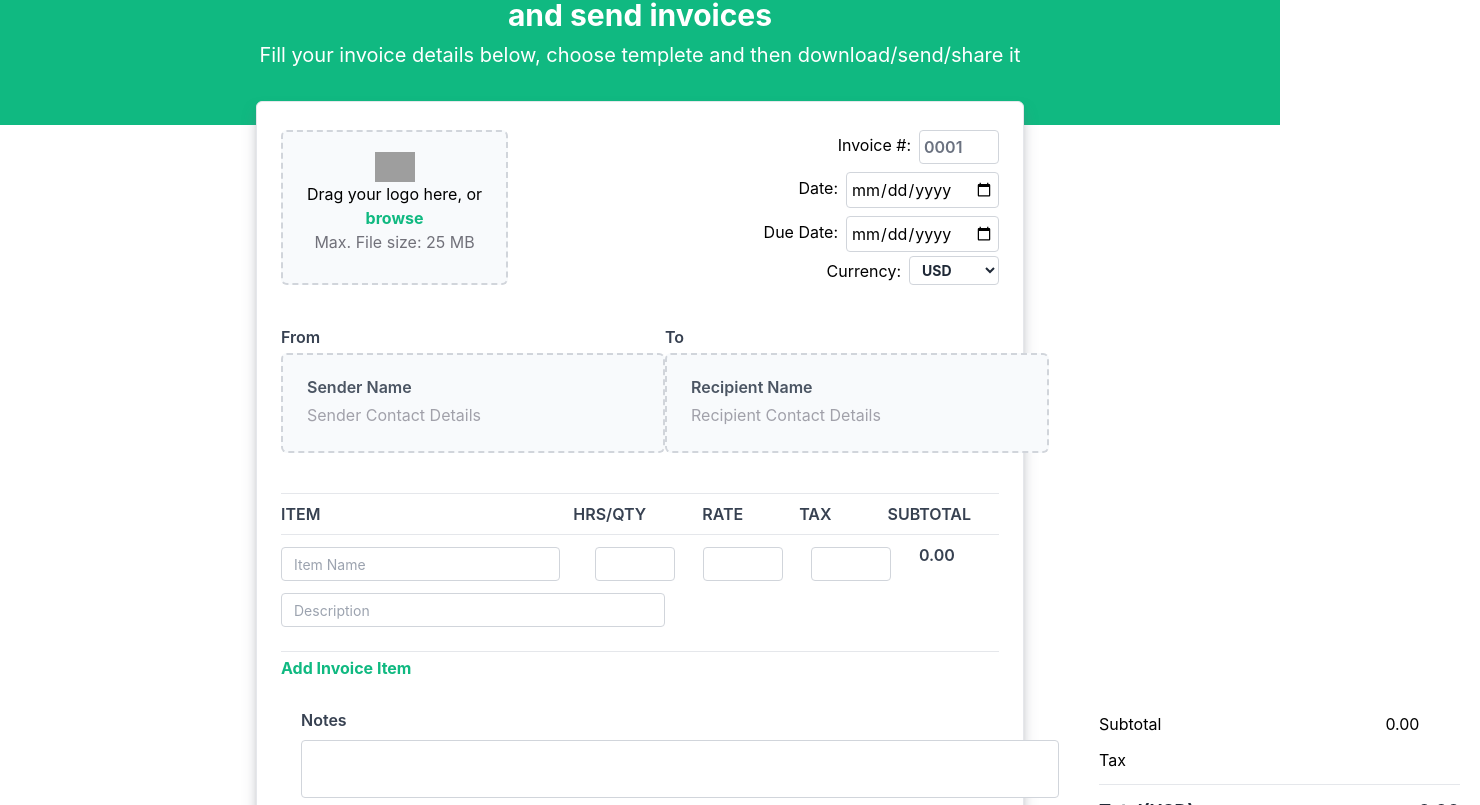
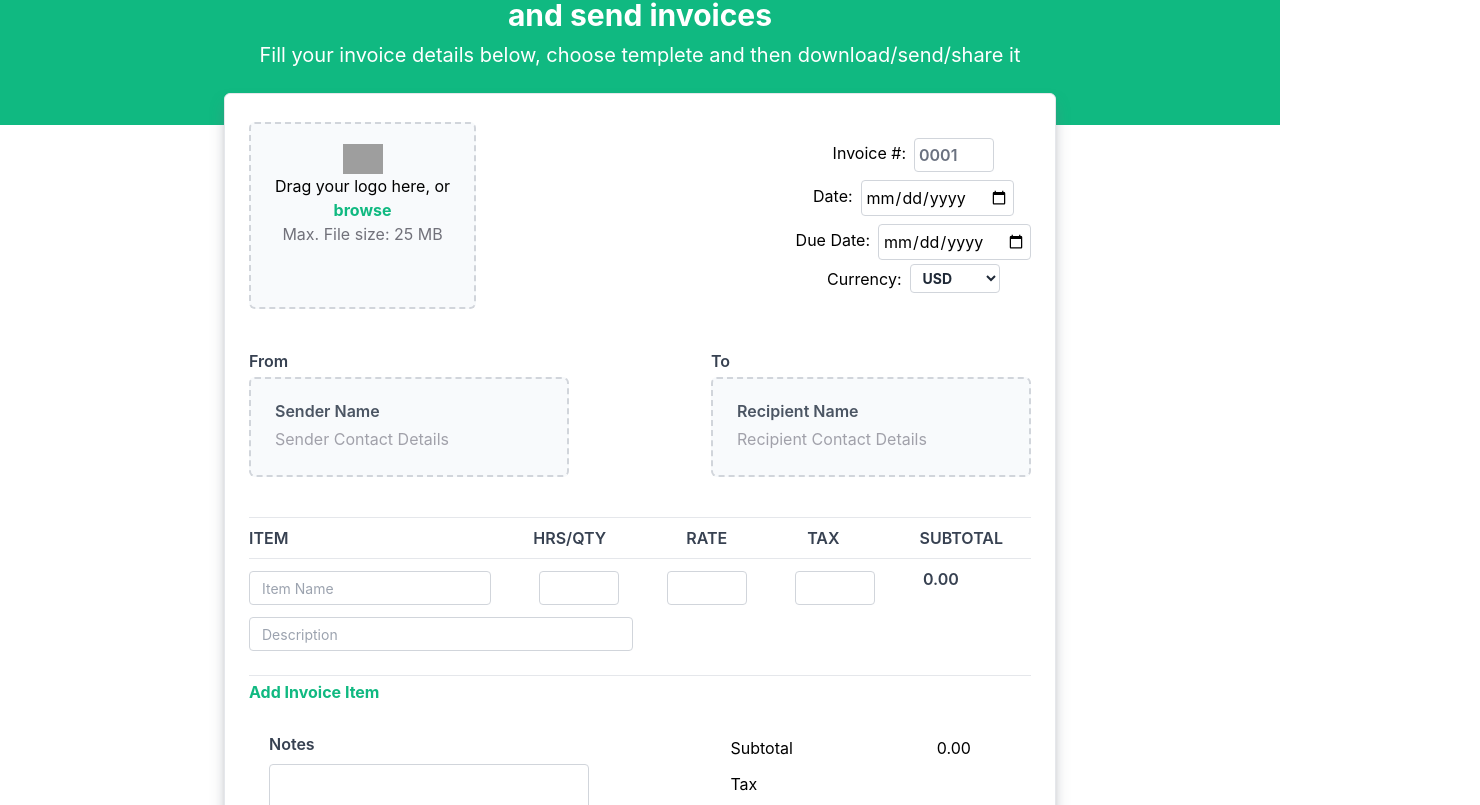
Before and after one commit to talhasaeed22/Invoice_Generator, a React (Create React App) app: page / in a window 1280 px wide. Shown: the part 135-940 px from the top of the page, 1480 px wide, since content can reach past the window. Built offline with nearby package versions, Linux system fonts and the light colour scheme; grey boxes are pictures that could not be loaded.

Commit message:
Responsiveness

```diff
--- a/src/Home.js
+++ b/src/Home.js
@@ -15,13 +15,13 @@ const Home = () => {
                 <h1 className=' font-bold text-3xl'>Quickly Create</h1>
                 <h1 className=' font-bold text-3xl'>and send invoices</h1>
 
-                <h6 className='my-2 text-xl'>Fill your invoice details below, choose templete and then download/send/share it</h6>
+                <h6 className='my-2 text-xl text-center'>Fill your invoice details below, choose templete and then download/send/share it</h6>
             </div>
 
-            <div className="form py-4 lg:px-64 relative -top-10  ">
+            <div className="form py-4 2xl:px-72 xl:px-56 lg:px-36 md:px-20 sm:px-12 s:px-6 relative -top-12  ">
                 <div className='flex flex-col border p-6  shadow-lg shadow-gray-500/50 bg-white rounded-md'>
 
-                    <div className='flex flex-row justify-between'>
+                    <div className='flex flex-col xl:flex-row md:flex-row 2xl:flex-row sm:flex-row justify-between'>
 
                         <div className="mt-1 bg-slate-50 flex justify-center px-6 pt-5 pb-6 border-2 border-gray-300 border-dashed rounded-md">
                             <div className="left flex flex-col items-center">
@@ -31,7 +31,7 @@ const Home = () => {
                             </div>
                         </div>
 
-                        <div className="right flex flex-col gap-1 ">
+                        <div className="right flex flex-col gap-1 s:my-4 s:items-center ">
 
                             <div className='flex items-center justify-end gap-2'>
                                 <label htmlFor="invoice">Invoice #:</label>
@@ -68,10 +68,10 @@ const Home = () => {
 
                     </div>
 
-                    <div className='flex flex-row justify-between py-10'>
+                    <div className='flex flex-col 2xl:flex-row xl:flex-row lg:flex-row md:flex-row sm:flex-row justify-between py-10'>
                         <div >
                             <h5 className='font-semibold text-gray-700'>From</h5>
-                            <div className="mt-1 cursor-pointer gap-1 bg-slate-50 flex flex-col justify-center px-6 pt-5 pb-6 border-2 border-gray-300 border-dashed rounded-md w-96">
+                            <div className="mt-1 cursor-pointer gap-1 bg-slate-50 flex flex-col justify-center px-6 pt-5 pb-6 border-2 border-gray-300 border-dashed rounded-md xl-w-96 lg:w-80 md:w-64">
                                 <span className='font-semibold text-gray-600'>Sender Name</span>
                                 <span className='text-zinc-400'>Sender Contact Details</span>
                             </div>
@@ -79,7 +79,7 @@ const Home = () => {
 
                         <div>
                             <h5 className='font-semibold text-gray-700'>To</h5>
-                            <div className="mt-1 cursor-pointer gap-1 bg-slate-50 flex flex-col justify-center px-6 pt-5 pb-6 border-2 border-gray-300 border-dashed rounded-md w-96">
+                            <div className="mt-1 cursor-pointer gap-1 bg-slate-50 flex flex-col justify-center px-6 pt-5 pb-6 border-2 border-gray-300 border-dashed rounded-md xl-w-96 lg:w-80 md:w-64">
                                 <span className='font-semibold text-gray-600'>Recipient Name</span>
                                 <span className='text-zinc-400'>Recipient Contact Details</span>
                             </div>
@@ -93,7 +93,7 @@ const Home = () => {
                             <span>ITEM</span>
                         </div>
 
-                        <div className='flex justify-between gap-14 pr-7'>
+                        <div className='flex justify-between 2xl:gap-20 xl:gap-20 lg:gap-24 md:gap-16 sm:gap-8 s:gap-7 pr-7'>
                             <span>HRS/QTY</span>
                             <span>RATE</span>
                             <span>TAX</span>
@@ -108,11 +108,11 @@ const Home = () => {
                             <input type="text" name="item_name" id="item_name" placeholder='Item Name' className='mt-1 border border-gray-300 rounded py-1 px-3 placeholder:font-normal placeholder:text-sm w-full ' />
                         </div>
 
-                        <div className='flex justify-between gap-7 '>
+                        <div className='flex justify-between xl:gap-12 md:gap-14 sm:gap-10 s:gap-11 2xl:pr-0 md:pr-7 sm:pr-10 s:pr-4 pr-16'>
                             <span></span>
-                            <input type="text" name="item_qty" id="item_qty" className='mt-1  border border-gray-300 rounded py-1 px-3 placeholder:font-normal placeholder:text-sm lg:w-20 ' />
-                            <input type="text" name="item_rate" id="item_rate" className='mt-1  border border-gray-300 rounded py-1 px-3 placeholder:font-normal placeholder:text-sm lg:w-20 ' />
-                            <input type="text" name="item_tax" id="item_tax" className='mt-1  border border-gray-300 rounded py-1 px-3 placeholder:font-normal placeholder:text-sm lg:w-20 ' />
+                            <input type="text" name="item_qty" id="item_qty" className='mt-1  border border-gray-300 rounded py-1 px-3 placeholder:font-normal placeholder:text-sm lg:w-20 md:w-20 sm:w-12 s:w-12 w-20    ' />
+                            <input type="text" name="item_rate" id="item_rate" className='mt-1  border border-gray-300 rounded py-1 px-3 placeholder:font-normal placeholder:text-sm lg:w-20 md:w-20 sm:w-12 s:w-12 w-20    ' />
+                            <input type="text" name="item_tax" id="item_tax" className='mt-1  border border-gray-300 rounded py-1 px-3 placeholder:font-normal placeholder:text-sm lg:w-20 md:w-20 sm:w-12 s:w-12 w-20    ' />
                             <span className='lg:w-20'>{item.item_total}</span>
                         </div>
                     </div>
@@ -124,25 +124,25 @@ const Home = () => {
 
                     <span className='text-emerald-500 font-bold mt-1 cursor-pointer'>Add Invoice Item</span>
 
-                    <div className='flex justify-between'>
+                    <div className='flex justify-between flex-col xl:flex-row md:flex-row 2xl:flex-row sm:flex-row'>
 
                         <div className='left p-5 flex flex-col '>
                             <span className='font-semibold text-gray-700 my-2'>Notes</span>
-                            <textarea className='border border-gray-300 rounded resize-none py-1 px-3' name="notes" id="notes" cols="70" rows="2"></textarea>
+                            <textarea className='border border-gray-300 rounded resize-none py-1 px-3 lg:w-80 md:w-80 sm:w-64 w-56' name="notes" id="notes" cols="60" rows="2"></textarea>
                         </div>
 
                         <div className='right text-base p-5 w-fill'>
-                            <div className='flex gap-56 my-3'>
+                            <div className='flex 2xl:gap-56 xl:gap-36 lg:gap-24 md:gap-16 sm:gap-12 gap-7 my-3'>
                                 <span>Subtotal</span>
                                 <span>0.00</span>
                             </div>
-                            <div className='flex gap-56 my-3'>
+                            <div className='flex 2xl:gap-56 xl:gap-36 lg:gap-24 md:gap-16 sm:gap-12 my-3'>
                                 <span>Tax</span>
                                 <span></span>
                             </div>
 
                             <hr />
-                            <div className='flex gap-56 my-3 font-bold text-gray-800 text-lg'>
+                            <div className='flex 2xl:gap-56 xl:gap-36 lg:gap-24 md:gap-16 sm:gap-12 my-3 font-bold text-gray-800 2xl:text-lg lg:text-lg md:text-lg text-sm'>
                                 <span>Total(USD)</span>
                                 <span>0.00</span>
                             </div>
--- a/tailwind.config.js
+++ b/tailwind.config.js
@@ -5,6 +5,26 @@ module.exports = {
   ],
   theme: {
     extend: {},
+    screens: {
+
+
+      's' : '200px',
+      // => @media (min-width: 0px) { ... }
+      'sm': '640px',
+      // => @media (min-width: 640px) { ... }
+
+      'md': '768px',
+      // => @media (min-width: 768px) { ... }
+
+      'lg': '1024px',
+      // => @media (min-width: 1024px) { ... }
+
+      'xl': '1280px',
+      // => @media (min-width: 1280px) { ... }
+
+      '2xl': '1536px',
+      // => @media (min-width: 1536px) { ... }
+    }
   },
   plugins: [],
 }
```
